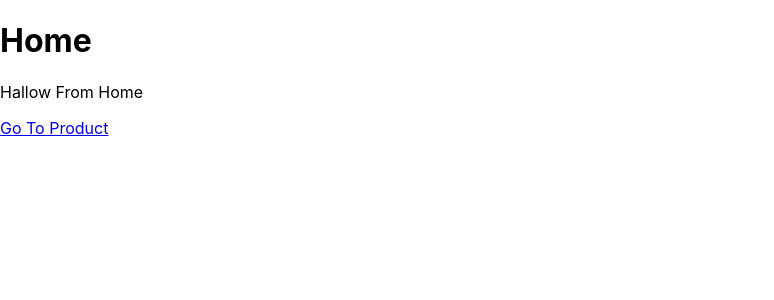
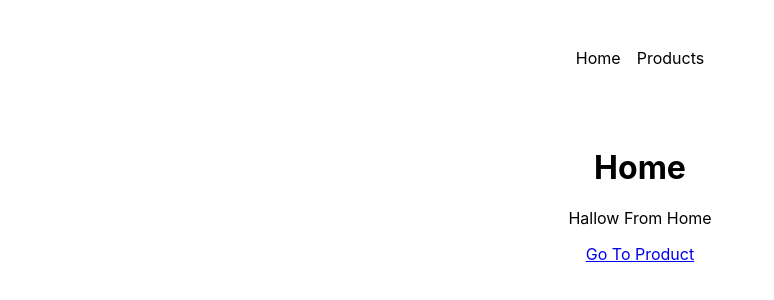
Before and after one commit to iputuagussetiawan/react-routing, a React (Create React App) app: page / in a window 1280 px wide. Shown: the top 300 px of the page, without its empty margins (0-774 px from the left). Built offline with nearby package versions, Linux system fonts and the light colour scheme.

Commit message:
Layouts & Nested Routes

```diff
--- /dev/null
+++ b/src/components/MainNavigation.js
@@ -0,0 +1,18 @@
+import React from 'react'
+import { Link } from 'react-router-dom'
+import classes from './MainNavigation.module.css'
+
+const MainNavigation = () => {
+  return (
+    <header className={classes.header}>
+        <nav>
+            <ul className={classes.list}>
+                <li><Link to="/">Home</Link></li>
+                <li><Link to="/products">Products</Link></li>
+            </ul>
+        </nav>
+    </header>
+  )
+}
+
+export default MainNavigation
--- /dev/null
+++ b/src/components/MainNavigation.module.css
@@ -0,0 +1,25 @@
+.header {
+    max-width: 60rem;
+    margin: auto;
+    padding: 2rem;
+    display: flex;
+    justify-content: center;
+  }
+
+  .list {
+    list-style: none;
+    padding: 0px;
+    display: flex;
+    gap: 1rem;
+  }
+
+  .list a {
+    text-decoration: none;
+    color: var(--color-primary-400);
+  }
+
+  .list a:hover,
+  .list a.active {
+    color: var(--color-primary-800);
+    text-decoration: underline;
+  }
--- a/src/pages/Home.js
+++ b/src/pages/Home.js
@@ -4,9 +4,9 @@
 const Home = () => {
   return (
     <>
-     <h1>Home</h1>
-     <p>Hallow From Home</p>
-     <Link to="/products">Go To Product</Link>
+      <h1>Home</h1>
+      <p>Hallow From Home</p>
+      <Link to="/products">Go To Product</Link>
     </>
   )
 }
--- /dev/null
+++ b/src/pages/Root.js
@@ -0,0 +1,12 @@
+import { Outlet } from "react-router-dom";
+import MainNavigation from "../components/MainNavigation";
+import classes from './Root.module.css';
+function RootLayout(){
+    return <>
+        <MainNavigation/>
+        <main className={classes.content}>
+            <Outlet/>
+        </main>
+    </>
+}
+export default RootLayout;
--- /dev/null
+++ b/src/pages/Root.module.css
@@ -0,0 +1,4 @@
+.content{
+    margin:2rem auto;
+    text-align: center;
+}
```
Also changed, not shown: src/App.js (+11 -3 lines).
